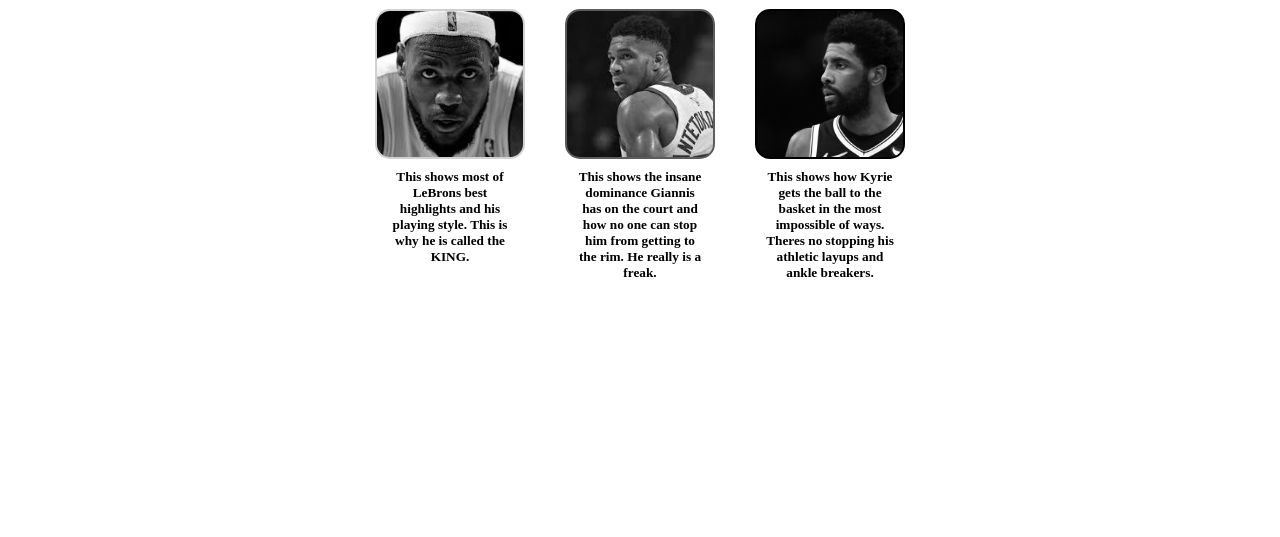
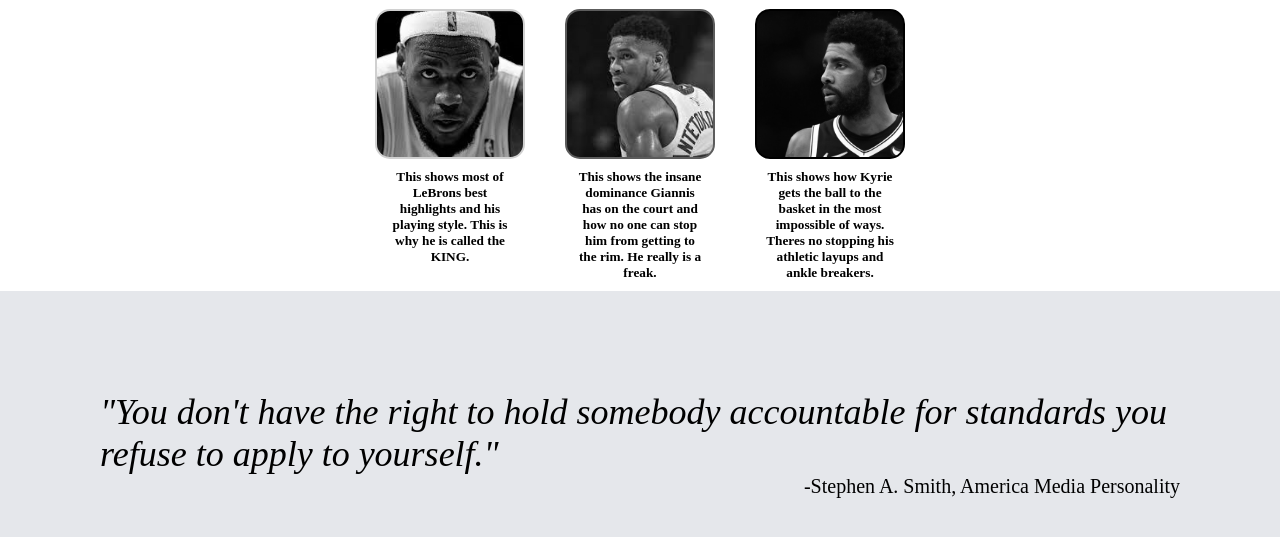
Before and after one commit to junilowahab/TOP-Landing-Page-Project, a plain HTML site: page index.html in a window 1280 px wide. Shown: the part 493-1030 px from the top of the page. Before the commit the page ends 800 px from the top, so only its background shows below. Drawn offline with Linux system fonts and the light colour scheme.

Commit message:
Add quote to the page

```diff
--- a/index.html
+++ b/index.html
@@ -43,5 +43,13 @@
             </div>
         </div>
     </section>
+    <section class="quote">
+        <div class="quote-container">
+            <em>"You don't have the right to hold somebody accountable for standards you refuse to apply to yourself."</em>
+        </div>
+        <div class="sam">
+            -Stephen A. Smith, America Media Personality
+        </div>
+    </section>
 </body>
 </html>
--- a/style.css
+++ b/style.css
@@ -138,3 +138,21 @@
     background-position: center;
     border: 2px solid black;
 }
+
+.quote{
+    display: flex;
+    flex-direction: column;
+    justify-content: center;
+    align-items: center;
+    padding: 100px;
+    background-color: #E5E7EB;
+}
+
+.quote-container{
+    font-size: 36px;
+}
+
+.sam{
+    font-size: 20px;
+    align-self: flex-end;
+}
```
